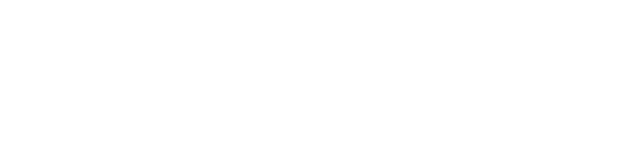
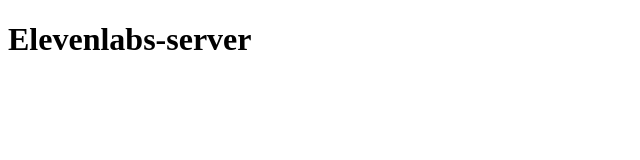
Before and after one commit to abu-hammad07/elevenlabs-server, a website: page public/index.html in a window 1280 px wide. Shown: the whole page, without its empty margins (0-640 px from the left). Drawn offline with Linux system fonts and the light colour scheme.

Commit message:
vercel json file created

```diff
--- a/public/index.html
+++ b/public/index.html
@@ -6,6 +6,6 @@
     <title>Elevenlabs-server</title>
 </head>
 <body>
-
+    <h1>Elevenlabs-server</h1>
 </body>
 </html>
```
Also changed, not shown: vercel.json (added), 2 other files.
